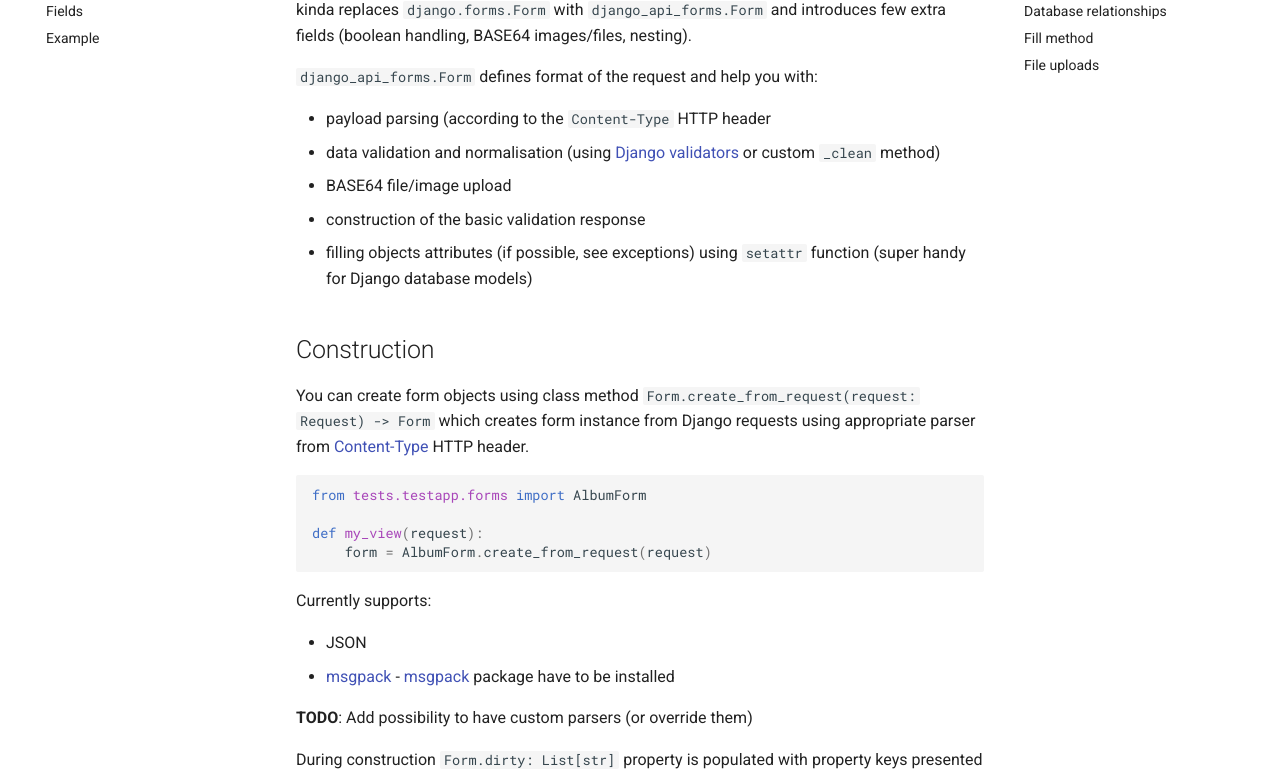
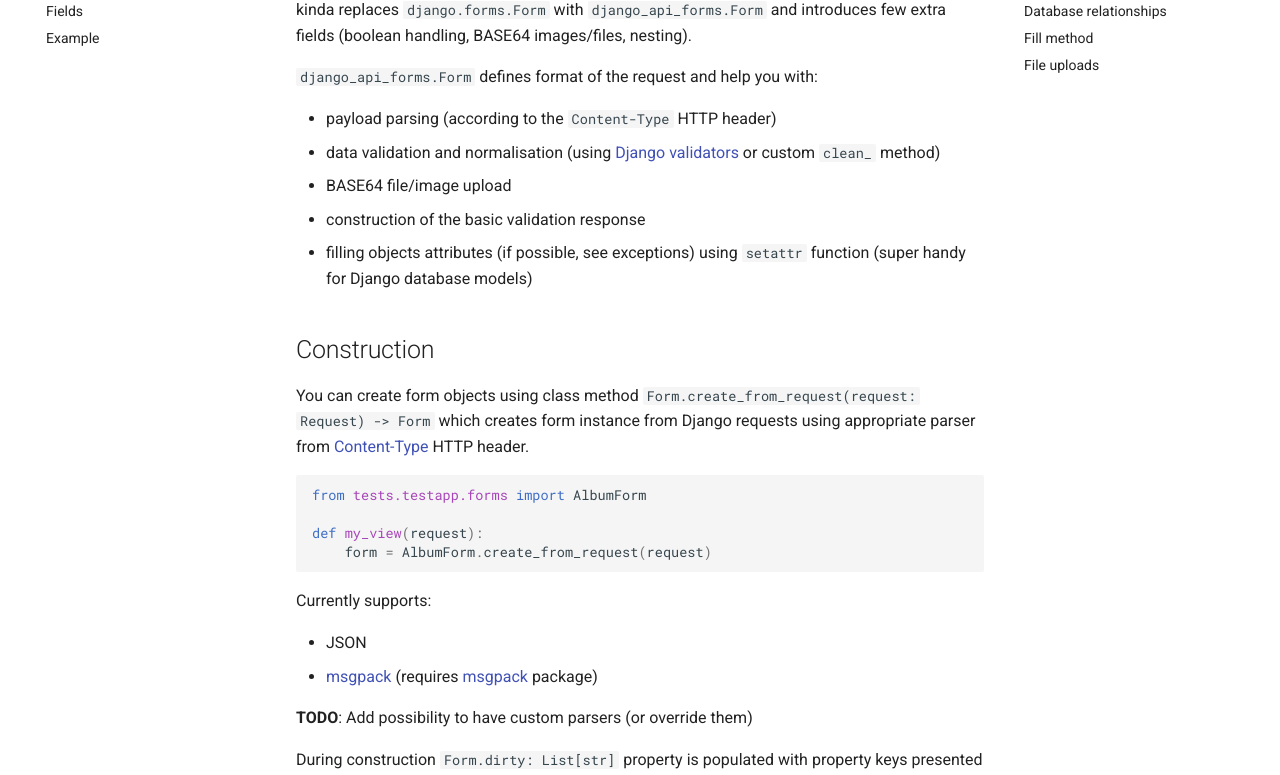
Before and after one commit to Sibyx/django_api_forms, an MkDocs documentation site: the page built from docs/tutorial.md, in a window 1280 px wide and 1400 px high. Shown: the part 208-983 px from the top of the window. Built offline with MkDocs 1.6.1 and Material for MkDocs 9.7.7, drawn with Linux system fonts in a browser that asks for light colours; comment, search, counter and statistics services are not loaded.

Commit message:
Few little typos 🥬

```diff
--- a/docs/tutorial.md
+++ b/docs/tutorial.md
@@ -6,9 +6,9 @@ images/files, nesting).
 
 `django_api_forms.Form` defines format of the request and help you with:
 
-- payload parsing (according to the `Content-Type` HTTP header
+- payload parsing (according to the `Content-Type` HTTP header)
 - data validation and normalisation (using [Django validators](https://docs.djangoproject.com/en/3.1/ref/validators/)
-or custom `_clean` method)
+or custom `clean_` method)
 - BASE64 file/image upload
 - construction of the basic validation response
 - filling objects attributes (if possible, see exceptions) using `setattr` function (super handy for Django database
@@ -30,7 +30,7 @@ def my_view(request):
 Currently supports:
 
 - JSON
-- [msgpack](https://msgpack.org/) - [msgpack](https://pypi.org/project/msgpack/) package have to be installed
+- [msgpack](https://msgpack.org/) (requires [msgpack](https://pypi.org/project/msgpack/) package)
 
 **TODO**: Add possibility to have custom parsers (or override them)
 
```
